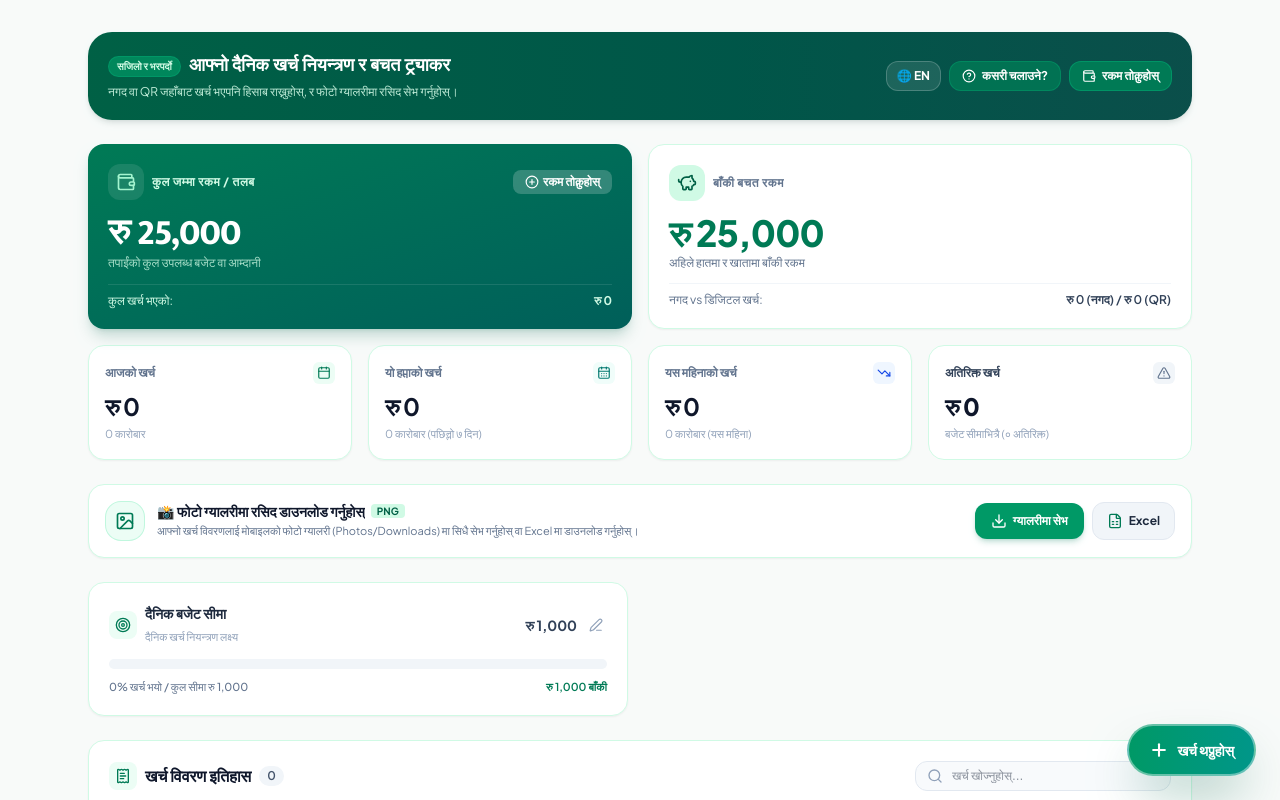
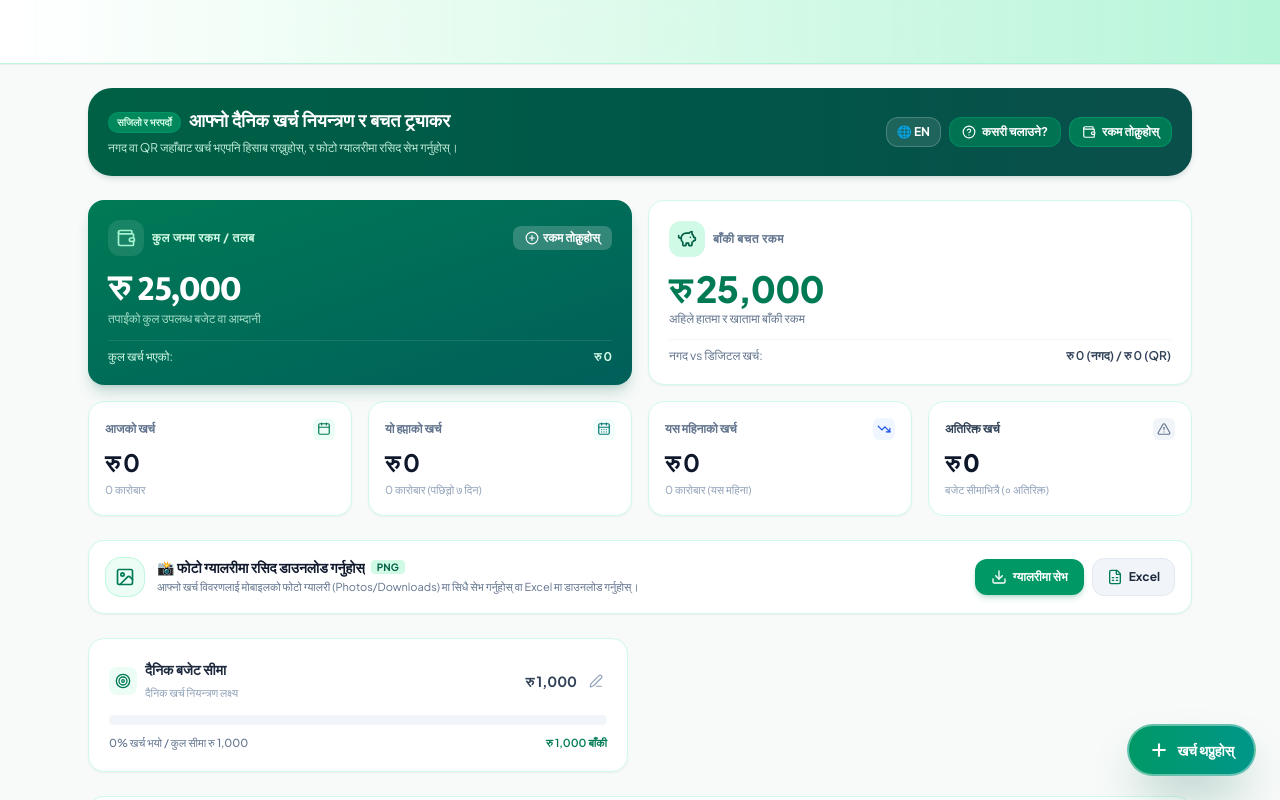
Before and after one commit to Pradip10829/nepali-expense-tracker, a React (Vite) app: page / in a window 1280 px wide. Shown: the top 800 px of the page. Built offline with nearby package versions, Linux system fonts and the light colour scheme.

Commit message:
Make top section blank with white and green gradient

```diff
--- a/src/App.jsx
+++ b/src/App.jsx
@@ -117,11 +117,14 @@ export default function App() {
   return (
     <div className="min-h-screen bg-[#F8FAF9] flex flex-col font-['Plus_Jakarta_Sans',sans-serif] pb-28 sm:pb-12 text-slate-800">
 
+      {/* Blank Top Section with White and Green Gradient */}
+      <header className="sticky top-0 z-30 w-full h-14 sm:h-16 bg-gradient-to-r from-white via-emerald-100/70 to-emerald-200/80 border-b border-emerald-200/70 shadow-2xs backdrop-blur-sm" />
+
       {/* Mobile Install App Prompt Banner */}
       <InstallPrompt lang={lang} />
 
       {/* Main Content Area */}
-      <main className="max-w-6xl mx-auto px-3 sm:px-6 pt-4 sm:pt-8 w-full grow">
+      <main className="max-w-6xl mx-auto px-3 sm:px-6 pt-3 sm:pt-6 w-full grow">
 
         {/* Top Banner with Action Buttons */}
         <div className="bg-gradient-to-r from-emerald-800 to-teal-900 rounded-2xl sm:rounded-3xl p-3.5 sm:p-5 text-white mb-4 sm:mb-6 shadow-md shadow-emerald-950/10 flex flex-col sm:flex-row items-start sm:items-center justify-between gap-3">
```
